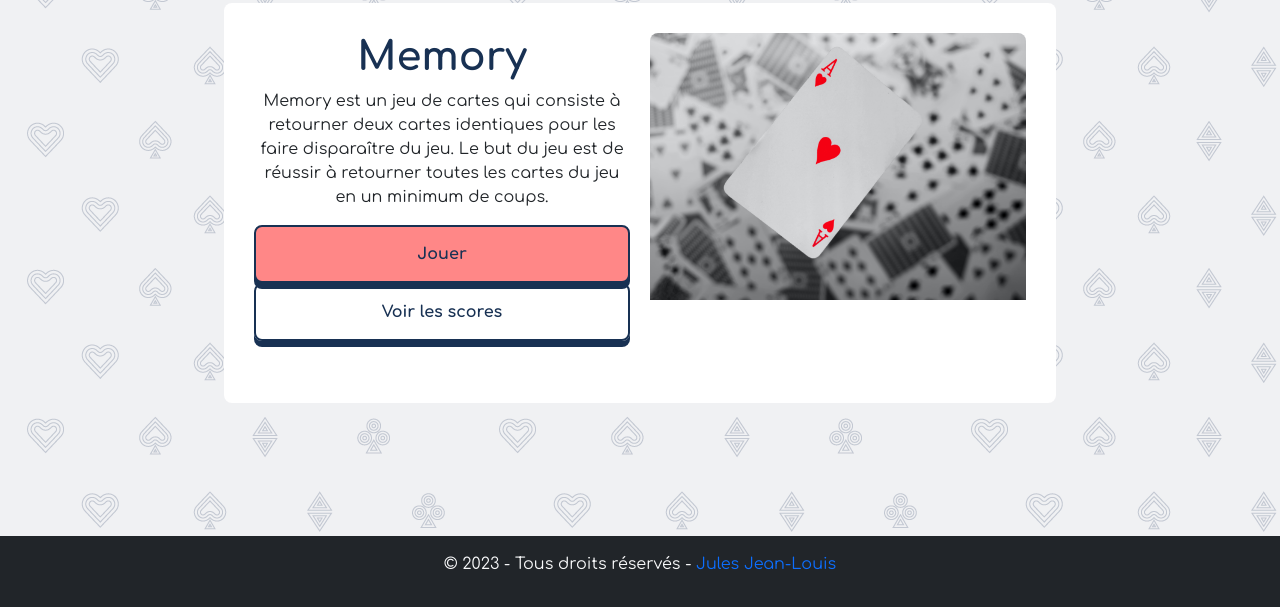
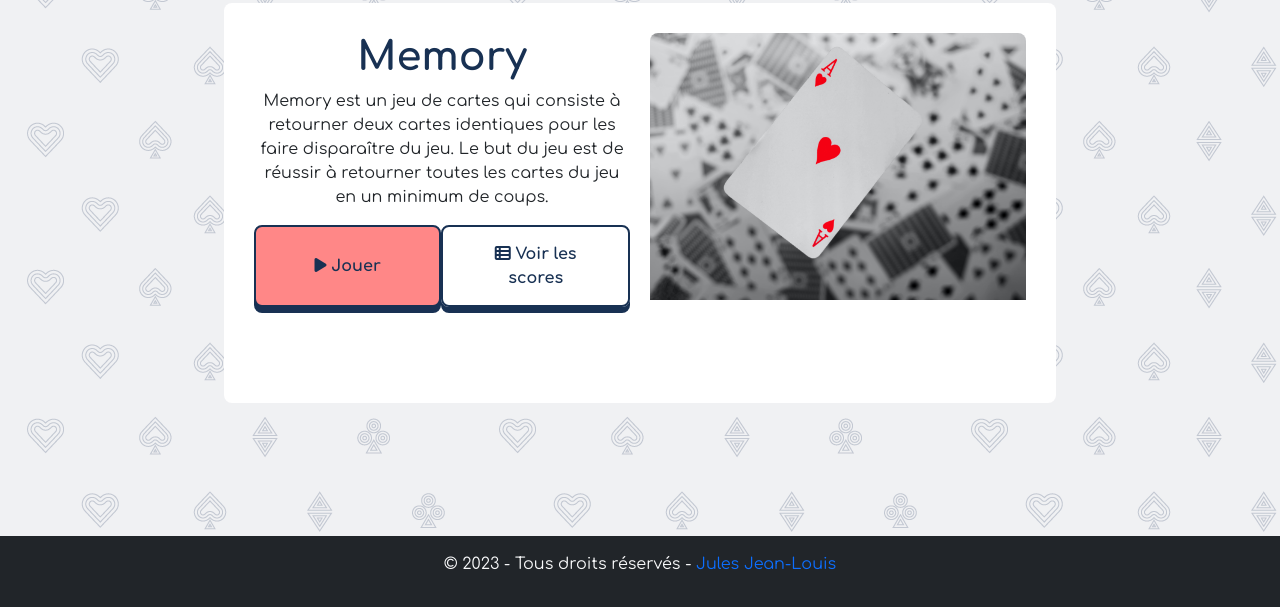
Before and after one commit to jules-jean-louis1/memory, a PHP site: page / in a window 1280 px wide. Shown: the part 193-800 px from the top of the page. Run offline with PHP 8.4, Linux system fonts and the light colour scheme; some libraries are stand-ins or nearby versions.

Commit message:
modif style index

```diff
--- a/index.php
+++ b/index.php
@@ -25,17 +25,25 @@ include_once('./classes/Connexion.php');
                 <div class="container">
                     <div class="row">
                         <div class="warpper_cont_i">
-                            <div class="title_i">
+                            <div class="title_i d-flex flex-column justify-content-between">
                                 <div class="row">
                                     <div class="col-12">
                                         <h1>Memory</h1>
-                                        <p>Memory est un jeu de cartes qui consiste à retourner deux cartes identiques pour les faire disparaître du jeu. Le but du jeu est de réussir à retourner toutes les cartes du jeu en un minimum de coups.</p>
-                                        <!-- <p>Le jeu est composé de 16 cartes, 8 paires de cartes identiques. Chaque carte est composée d'une image différente.</p> -->
+                                        <div class="row">
+                                            <p>Memory est un jeu de cartes qui consiste à retourner deux cartes identiques pour les faire disparaître du jeu. Le but du jeu est de réussir à retourner toutes les cartes du jeu en un minimum de coups.</p>
+                                            <!-- <p>Le jeu est composé de 16 cartes, 8 paires de cartes identiques. Chaque carte est composée d'une image différente.</p> -->
+                                        </div>
                                     </div>
                                 </div>
-                                <div class="d-flex flex-column" id="color_font_a_i">
-                                    <button id="btn_play_i"><a href="">Jouer</a></button>
-                                    <button id="btn_scores_i"><a href="">Voir les scores</a></button>
+                                <div class="d-flex flex-row justify-content-around" id="color_font_a_i">
+                                    <button id="btn_play_i">
+                                    <i class="fa-solid fa-play"></i>
+                                        <a href="">Jouer</a>
+                                    </button>
+                                    <button id="btn_scores_i">
+                                        <i class="fa-solid fa-table-list"></i>
+                                        <a href="">Voir les scores</a>
+                                    </button>
                                 </div>
                             </div>
                             <div class="img_i">
--- a/styles.css
+++ b/styles.css
@@ -93,6 +93,7 @@ Button if non login */
 }
 .title_i {
     width: 50vw;
+    height: 65%;
 }
 .img_i {
     overflow: hidden;
@@ -113,6 +114,7 @@ Button if non login */
     color: #183153;
     padding: calc((4em - (1em * 1.5) - (0.125em * 2) - 0.375em) / 2) calc(1em * 1.5);
     background-color: #FF8787;
+    width: 192px;
 }
 #btn_play_i:hover {
     background-color: #e03131;
@@ -121,6 +123,7 @@ Button if non login */
 #color_font_a_i a {
     color: #183153;
     font-weight: 900;
+    gap: 20px;
 }
 #btn_scores_i {
     border: 0.125em solid #183153;
--- a/tempCodeRunnerFile.php
+++ b/tempCodeRunnerFile.php
@@ -1,2 +1,3 @@
 <?php
-<img src="./images/background/amirali-mirhashemian-Qp-UPUet86g-unsplash.jpg" alt="">
+<p>Memory est un jeu de cartes qui consiste à retourner deux cartes identiques pour les faire disparaître du jeu. Le but du jeu est de réussir à retourner toutes les cartes du jeu en un minimum de coups.</p>
+                                        <!-- <p>Le jeu est composé de 16 cartes, 8 paires de cartes identiques. Chaque carte est composée d'une image différente.</p> -->
```
